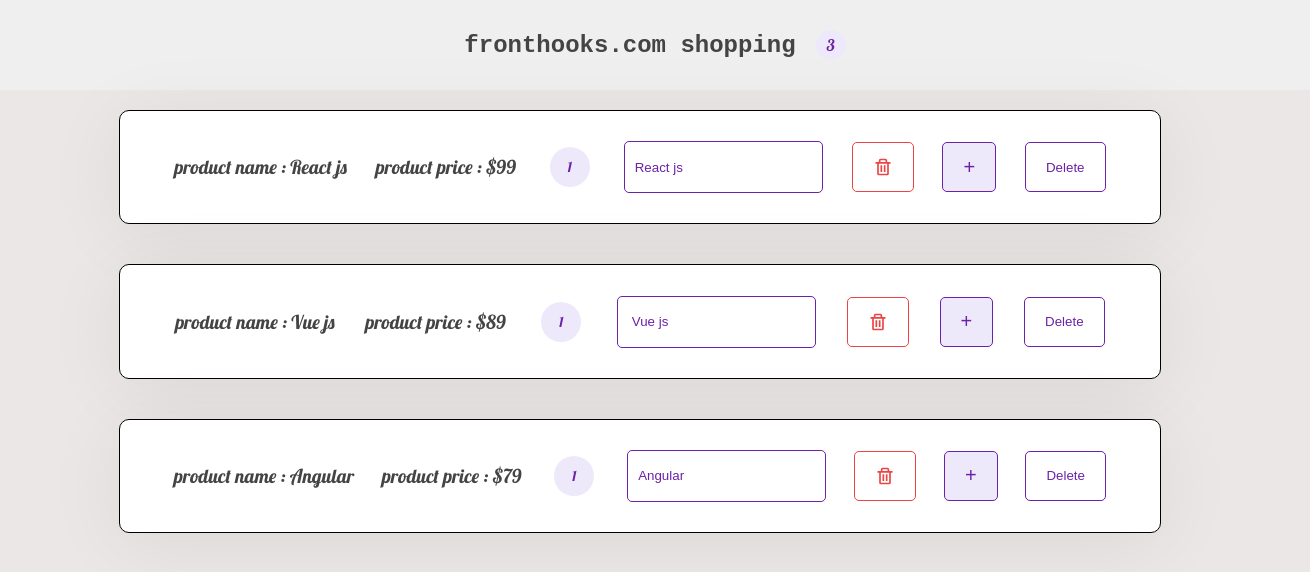
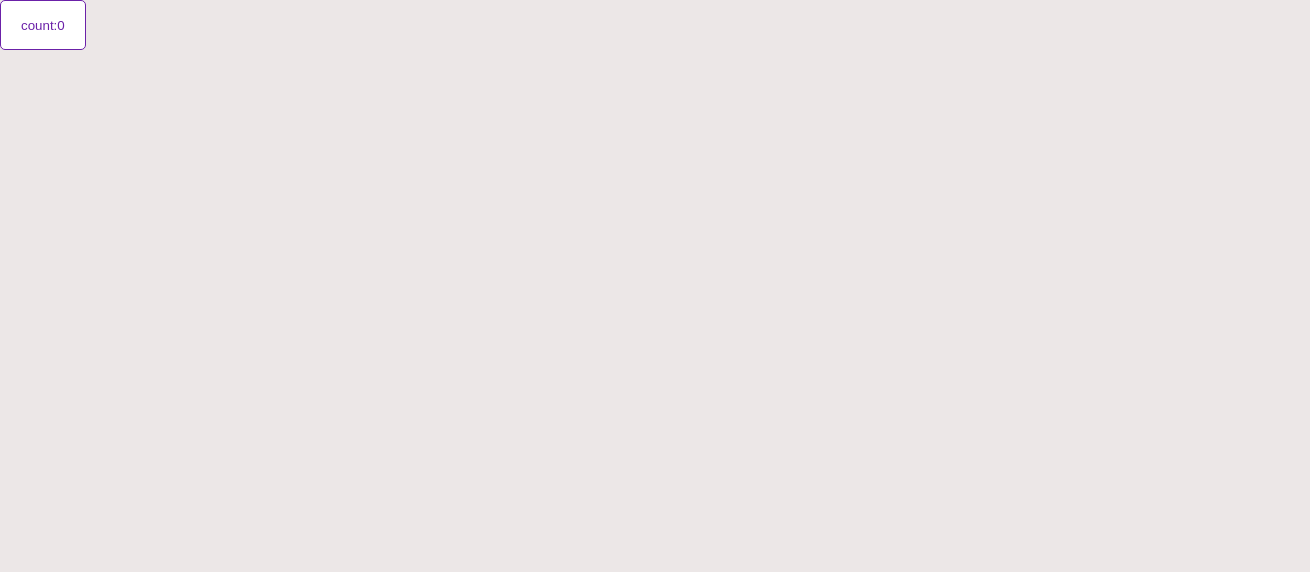
Before and after one commit to sevankeshish/select-delete-button-react, a React (Create React App) app: page / in a window 1280 px wide. Shown: the top 572 px of the page, 1310 px wide, since content can reach past the window. Built offline with nearby package versions, Linux system fonts and the light colour scheme; a web font is replaced by a local one.

Commit message:
testing componentDidUpdate

```diff
--- a/src/App.js
+++ b/src/App.js
@@ -11,6 +11,7 @@
       { title: " Vue js", price: "$89", id: "2", quantity: "1" },
       { title: "Angular", price: "$79", id: "3", quantity: "1" },
     ],
+    count: 0,
   };
 
   removeHandler = (id) => {
@@ -52,11 +53,27 @@
     }
   };
 
+  componentDidMount() {
+    console.log("App.js componentDidMount");
+  }
+
+  componentDidUpdate(prevProps, prevState) {
+    console.log("App.js componentDidUpdate");
+    console.log("App.js", prevState);
+  }
+
+  shouldComponentUpdate(nextProps, nextState) {
+    return true;
+  }
+
   render() {
     return (
       <div className="App">
+        <button onClick={() => this.setState({ count: this.state.count + 1 })}>
+          count:{this.state.count}
+        </button>
         {/* <h1>Shopping App</h1> */}
-        <NavBar
+        {/* <NavBar
           totalItems={this.state.products.filter((p) => p.quantity > 0).length}
         />
         <ProductList
@@ -65,7 +82,7 @@
           onIncrement={this.incrementHandler}
           onChange={this.changeHandler}
           onDecrement={this.decrementHandler}
-        />
+        /> */}
       </div>
     );
   }
```
